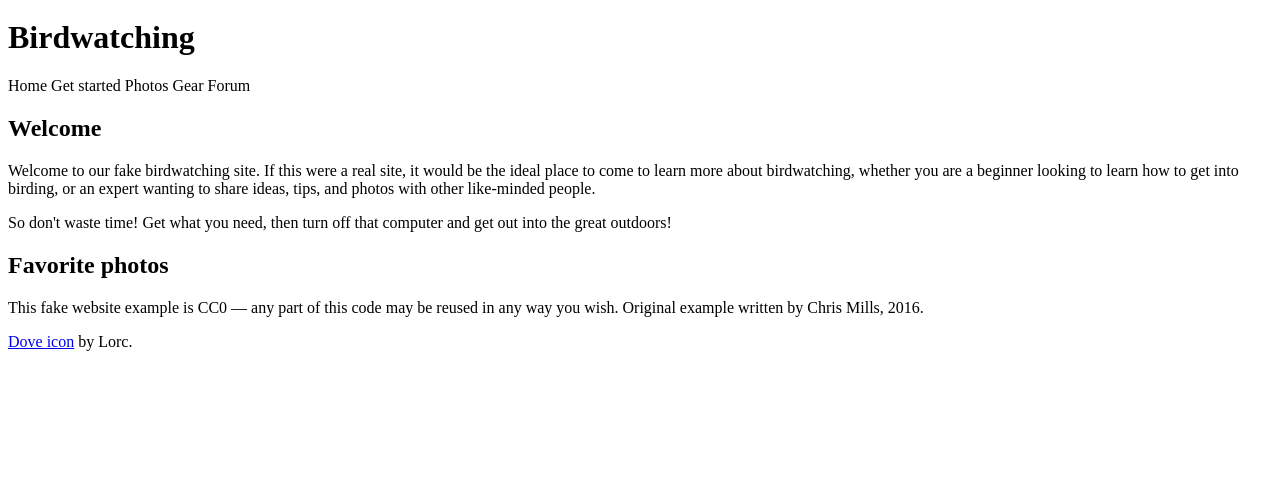
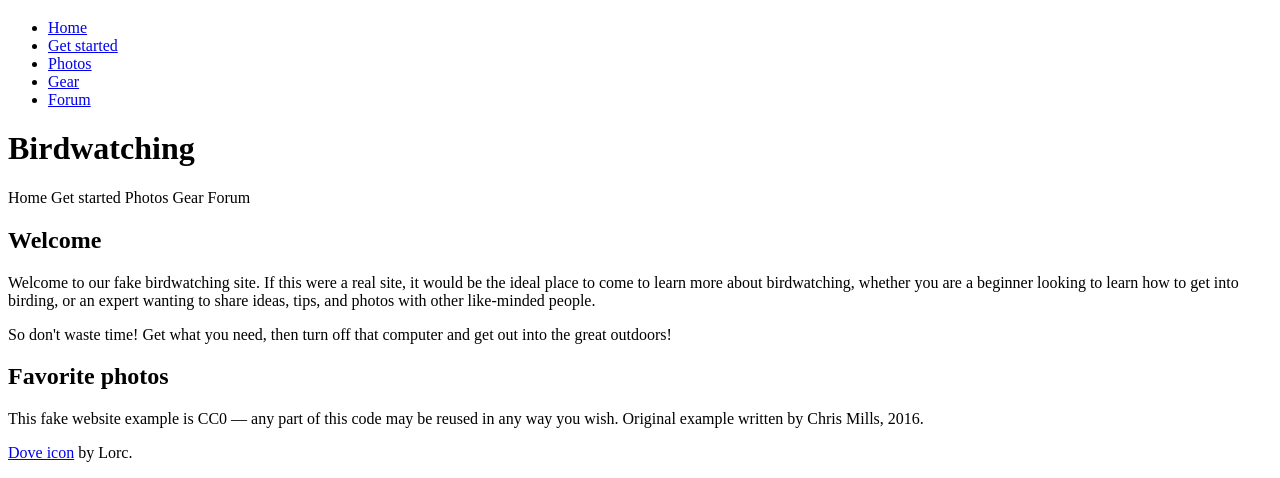
Before and after one commit to amshu-design/amshika.github.io, a plain HTML site: page index.html in a window 1280 px wide. Shown: the part 332-810 px from the top of the page. Drawn offline with Linux system fonts and the light colour scheme.

Commit message:
added nav

```diff
--- a/index.html
+++ b/index.html
@@ -16,6 +16,16 @@
           src="https://mdn.github.io/shared-assets/images/examples/learn/birds/dove.png"
           alt="a simple dove logo" />
       </h1>
+            <nav>
+        <ul>
+          <li><a href="#">Home</a></li>
+          <li><a href="#">Get started</a></li>
+          <li><a href="#">Photos</a></li>
+          <li><a href="#">Gear</a></li>
+          <li><a href="#">Forum</a></li>
+        </ul>
+      </nav>
+
     </header>
     <h1>Birdwatching</h1>
 
```
